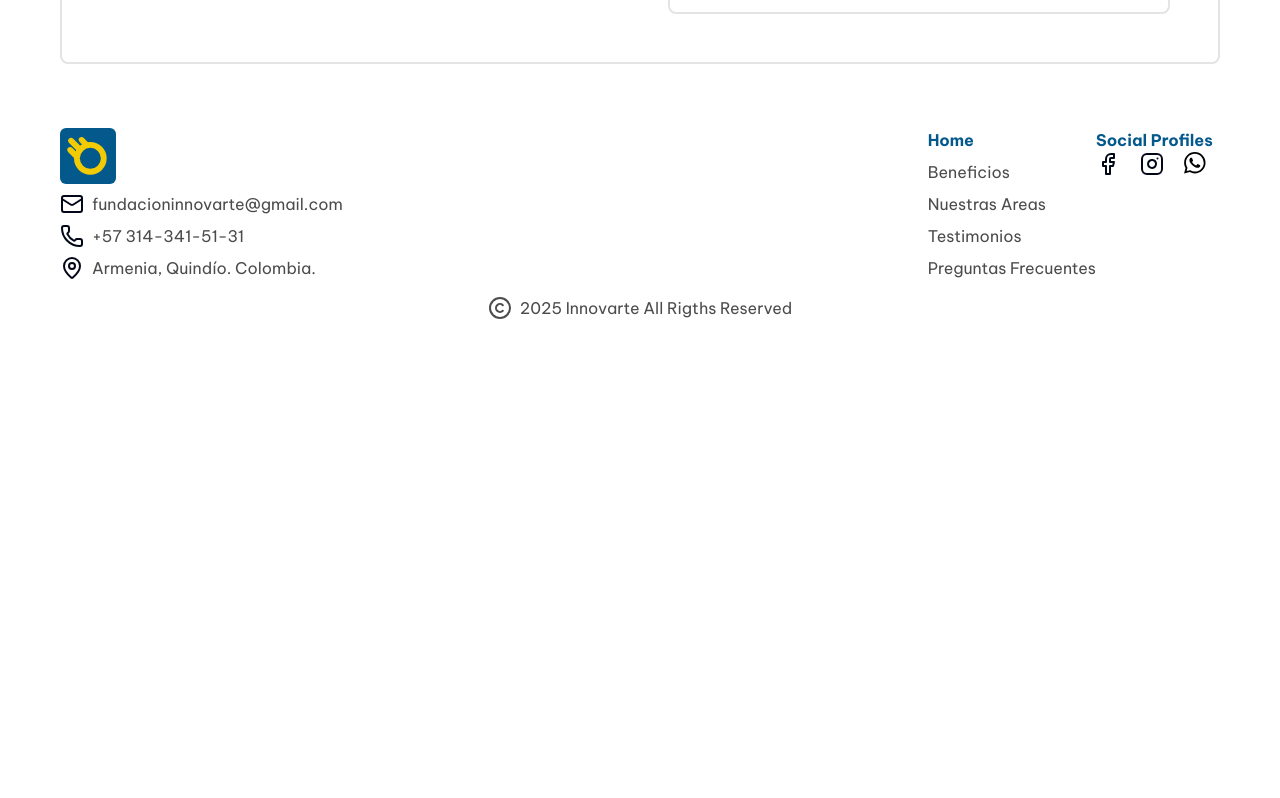
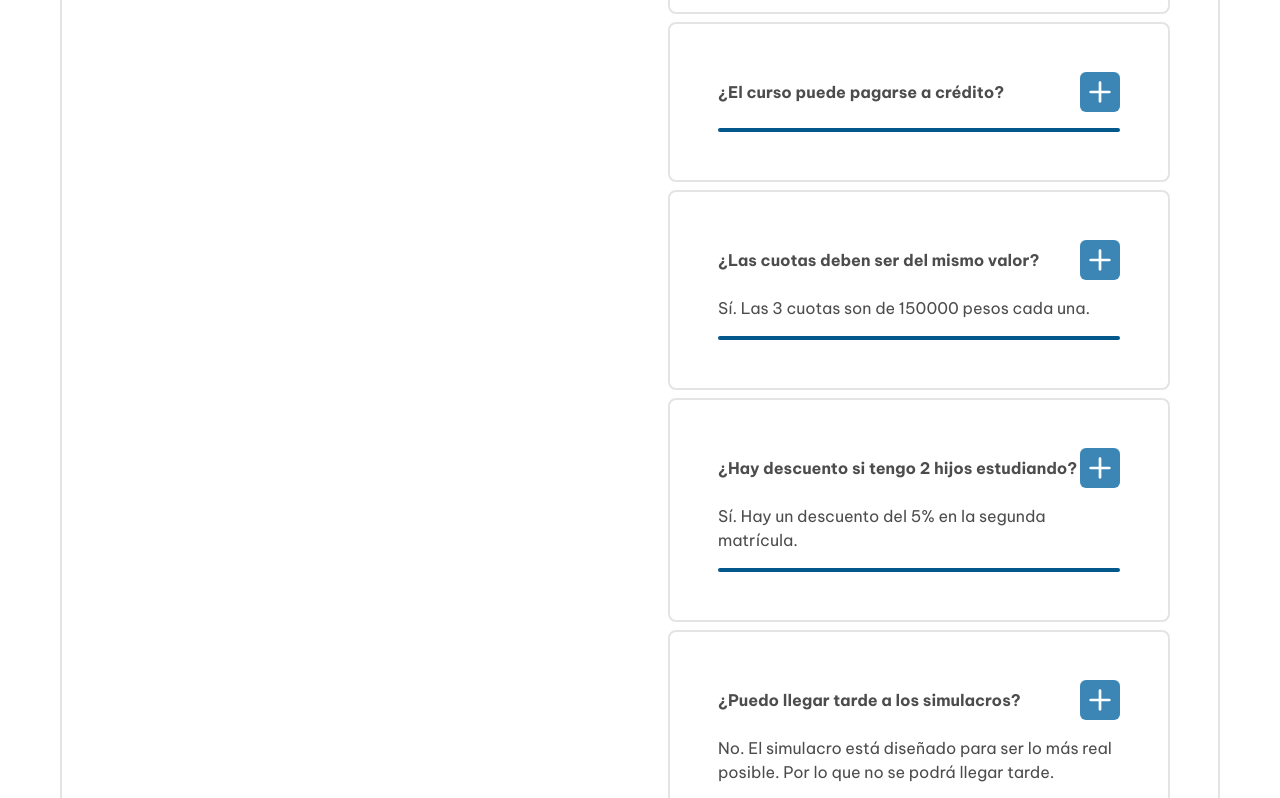
Before and after one commit to ManuelAlejandro93/innovarte, a React (Vite) app: page / in a window 1280 px wide. Shown: the part 6420-7218 px from the top of the page. Before the commit the page ends 6760 px from the top, so only its background shows below. Built offline with nearby package versions, Linux system fonts and the light colour scheme; what tailwindcss-animated would draw is missing.

Commit message:
redux-slices -> benefits|courses|testimonials -> done -> faq - more data were added.

```diff
--- a/src/Data/Faqs.ts
+++ b/src/Data/Faqs.ts
@@ -21,5 +21,69 @@ export const FAQs: FAQSingleQuestionCardInterface[] = [
     answer:
       'No. El simulacro está diseñado para ser lo más real posible. Por lo que no se podrá llegar tarde.',
     isShown: true
+  },
+  {
+    question: '¿El curso puede pagarse a crédito?',
+
+    answer: 'Puede pagarse en máximo 3 coutas mensuales.',
+
+    isShown: false
+  },
+
+  {
+    question: '¿Las cuotas deben ser del mismo valor?',
+
+    answer: 'Sí. Las 3 cuotas son de 150000 pesos cada una.',
+
+    isShown: true
+  },
+
+  {
+    question: '¿Hay descuento si tengo 2 hijos estudiando?',
+
+    answer: 'Sí. Hay un descuento del 5% en la segunda matrícula.',
+
+    isShown: true
+  },
+
+  {
+    question: '¿Puedo llegar tarde a los simulacros?',
+
+    answer:
+      'No. El simulacro está diseñado para ser lo más real posible. Por lo que no se podrá llegar tarde.',
+
+    isShown: true
+  },
+  {
+    question: '¿El curso puede pagarse a crédito?',
+
+    answer: 'Puede pagarse en máximo 3 coutas mensuales.',
+
+    isShown: false
+  },
+
+  {
+    question: '¿Las cuotas deben ser del mismo valor?',
+
+    answer: 'Sí. Las 3 cuotas son de 150000 pesos cada una.',
+
+    isShown: true
+  },
+
+  {
+    question: '¿Hay descuento si tengo 2 hijos estudiando?',
+
+    answer: 'Sí. Hay un descuento del 5% en la segunda matrícula.',
+
+    isShown: true
+  },
+
+  {
+    question: '¿Puedo llegar tarde a los simulacros?',
+
+    answer:
+      'No. El simulacro está diseñado para ser lo más real posible. Por lo que no se podrá llegar tarde.',
+
+    isShown: true
   }
 ];
```
